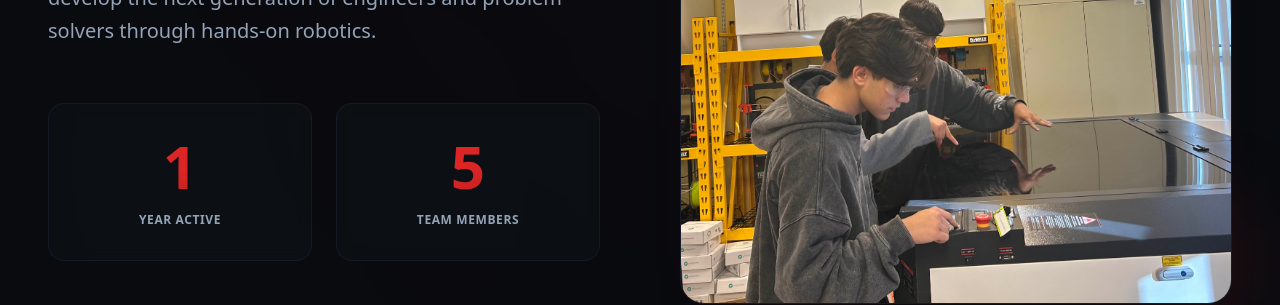
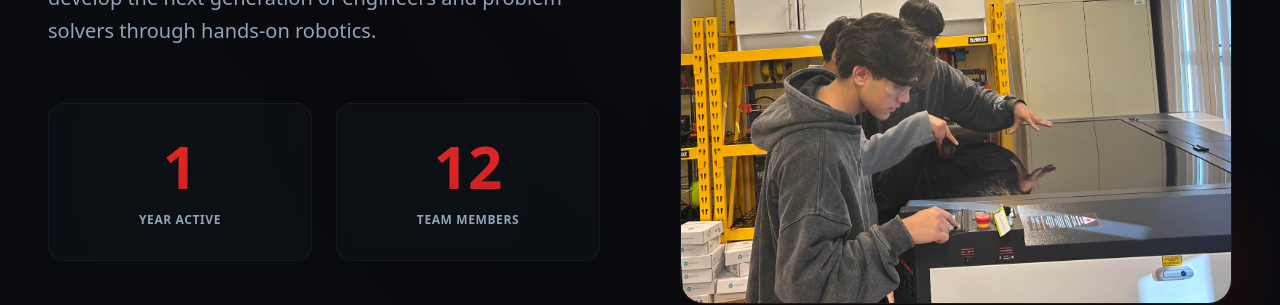
Before and after one commit to ram-chitti2009/ftc-tiger-tronics-web, a Next.js app: page / in a window 1280 px wide. Shown: the part 1420-1725 px from the top of the page. Built offline with nearby package versions, Linux system fonts and the light colour scheme.

Commit message:
content fix

```diff
--- a/package.json
+++ b/package.json
@@ -10,7 +10,7 @@
   "dependencies": {
     "clsx": "^2.1.1",
     "lucide-react": "^0.555.0",
-    "next": "15.5.4",
+    "next": "15.5.9",
     "react": "19.1.0",
     "react-dom": "19.1.0",
     "tailwind-merge": "^2.6.0"
@@ -22,7 +22,7 @@
     "@types/react": "^19",
     "@types/react-dom": "^19",
     "eslint": "^9",
-    "eslint-config-next": "15.5.4",
+    "eslint-config-next": "15.5.9",
     "tailwindcss": "^4",
     "typescript": "^5"
   }
--- a/src/app/page.tsx
+++ b/src/app/page.tsx
@@ -349,7 +349,7 @@ function AboutSection() {
                 <div className="group relative text-center p-8 bg-card/50 backdrop-blur-sm border border-border/50 rounded-2xl hover:border-primary/30 hover:bg-card/70 transition-all duration-500 hover:shadow-2xl hover:shadow-primary/5 min-w-[200px] flex-1 max-w-[280px]">
                   <div className="absolute inset-0 bg-gradient-to-br from-primary/5 to-transparent rounded-2xl opacity-0 group-hover:opacity-100 transition-opacity duration-500" />
                   <div className="relative">
-                    <div className="text-6xl font-black text-primary mb-4 bg-gradient-to-br from-primary via-primary to-accent bg-clip-text text-transparent group-hover:scale-110 transition-transform duration-500">5</div>
+                    <div className="text-6xl font-black text-primary mb-4 bg-gradient-to-br from-primary via-primary to-accent bg-clip-text text-transparent group-hover:scale-110 transition-transform duration-500">12</div>
                     <div className="text-xs uppercase tracking-wider text-muted-foreground font-semibold group-hover:text-foreground transition-colors">Team Members</div>
                   </div>
                 </div>
```
